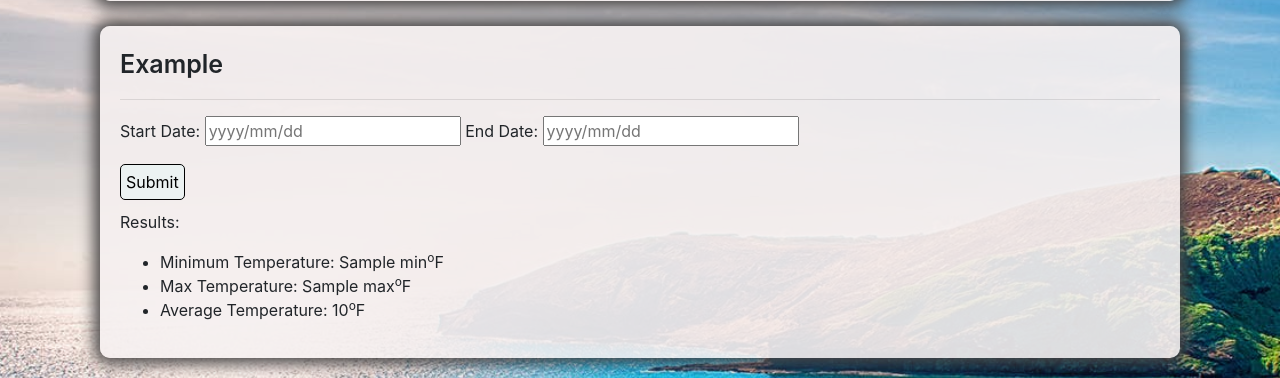
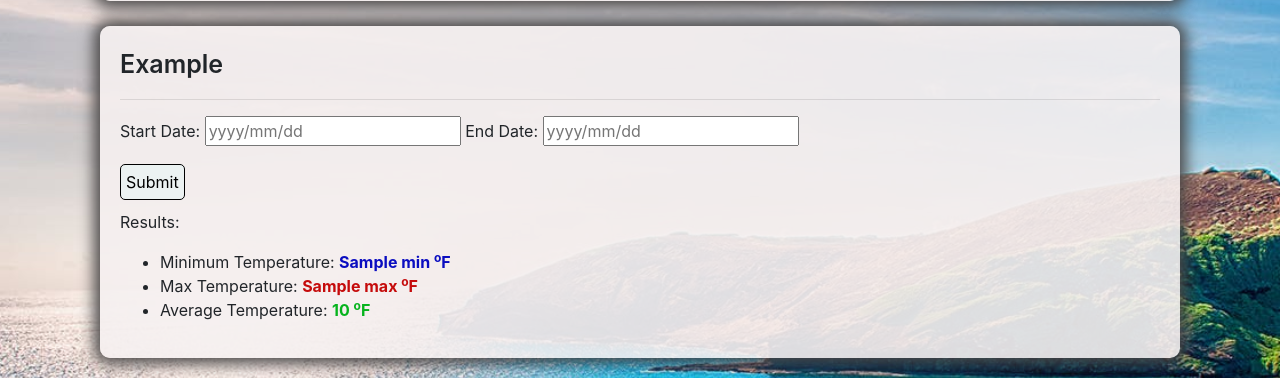
Before and after one commit to HenryNguyenLe/SQLAlchemy_Challenge, a Flask app: template templates/index.html in a window 1280 px wide. Shown: the part 932-1310 px from the top of the page. Run offline with Flask 2, Linux system fonts and the light colour scheme; the template is opened without the code that fills it: most values are stand-ins (such as "Sample title", 1, 10 or a date in 2020); some libraries are stand-ins or nearby versions.

Commit message:
edit format of results

```diff
--- a/static/css/styles.css
+++ b/static/css/styles.css
@@ -47,6 +47,21 @@ input#btn {
     margin-left: 0px;
 }
 
+.max-temp, .min-temp, .avg-temp {
+    font-weight: 700;
+}
+
+.max-temp {
+    color: rgb(197, 11, 11);
+}
+
+.avg-temp {
+    color: rgb(6, 179, 29);
+}
+
+.min-temp {
+    color: rgb(10, 13, 192);
+}
 
 input#btn:hover {
     background-color: rgba(238, 146, 59, 0.445);
--- a/templates/index.html
+++ b/templates/index.html
@@ -95,9 +95,9 @@
                 {% else %}
                 <p>Results: </p>
                 <ul>
-                    <li>Minimum Temperature: {{response.min}}<sup>o</sup>F</li>
-                    <li>Max Temperature: {{response.max}}<sup>o</sup>F</li>
-                    <li>Average Temperature: {{response.avg}}<sup>o</sup>F</li>
+                    <li>Minimum Temperature: <span class="min-temp">{{response.min}} <sup>o</sup>F</span></li>
+                    <li>Max Temperature: <span class="max-temp">{{response.max}} <sup>o</sup>F</span></li>
+                    <li>Average Temperature: <span class="avg-temp">{{response.avg}} <sup>o</sup>F</span></li>
                 </ul>
                 {% endif %}
             </div>
```
